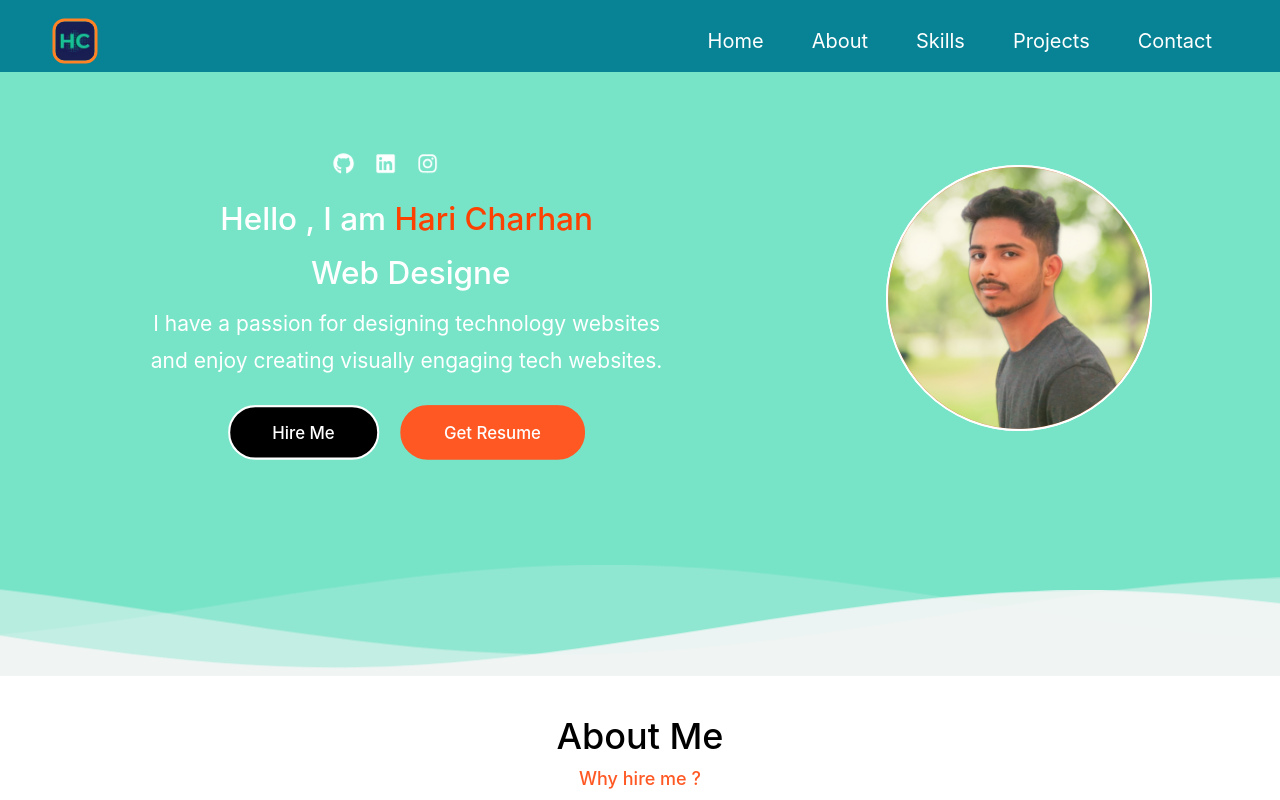
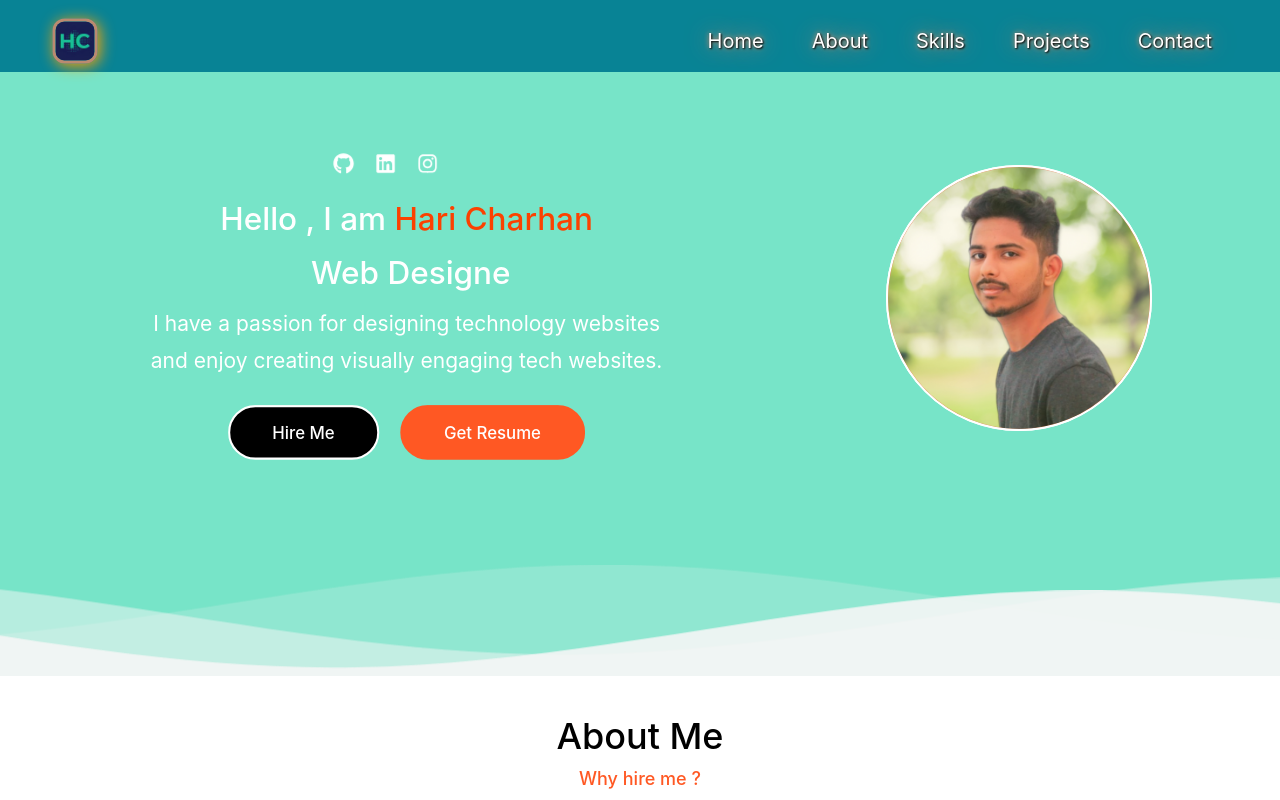
Before and after one commit to Haricharhan/Portfolio, a React (Create React App) app: page / in a window 1280 px wide. Shown: the top 800 px of the page. Built offline with nearby package versions, Linux system fonts and the light colour scheme; some icons are missing.

Commit message:
Update portfolio ( added css to  logo )

```diff
--- a/package.json
+++ b/package.json
@@ -20,7 +20,7 @@
   },
   "scripts": {
     "start": "react-scripts start",
-    "build": "CI=false react-scripts build",
+"build": "set CI=false && react-scripts build",
     "test": "react-scripts test",
     "eject": "react-scripts eject"
   },
--- a/src/components/Navbar.js
+++ b/src/components/Navbar.js
@@ -54,8 +54,9 @@ const Navbar = () => {
             style={{
               width: '30px', // Set the width of the image
               height: 'auto', // Maintain aspect ratio
-            border: '2px solid #FF8225', // Add a border
-            borderRadius: '8px' // Optional: Add rounded corners
+              border: '2px solid rgba(232, 141, 103, 0.8)', // Add a border with opacity
+              borderRadius: '8px', // Optional: Add rounded corners
+              boxShadow: '1.5px 1.5px 10px rgba(255, 165, 0)', // Add a light orange shadow
             }}
           />
         </Link>
@@ -74,7 +75,9 @@ const Navbar = () => {
   offset={-100}
   duration={750}
   to={item.link}
-                className="mr-5 cursor-pointer hover:text-[#E88D67] md:mr-12" >
+  className="mr-5 cursor-pointer hover:text-[#E88D67] md:mr-12"
+  style={{ textShadow: '1px 1px 2px black, 0 0 25px #E88D67, 0 0 5px #E88D67' }} // Add text-shadow
+>
   {item.title}
 </Link>
             );
@@ -114,6 +117,7 @@ const Navbar = () => {
                       duration={750}
                       to={item.link}
                       className="cursor-pointer hover:text-[#E88D67]"
+                      style={{ textShadow: '1px 1px 2px black, 0 0 25px blue, 0 0 5px #E88D67' }} // Add text-shadow
                       >
                       {item.title}
                     </Link>
```
Lines whose indentation alone changed are shown as unchanged.
